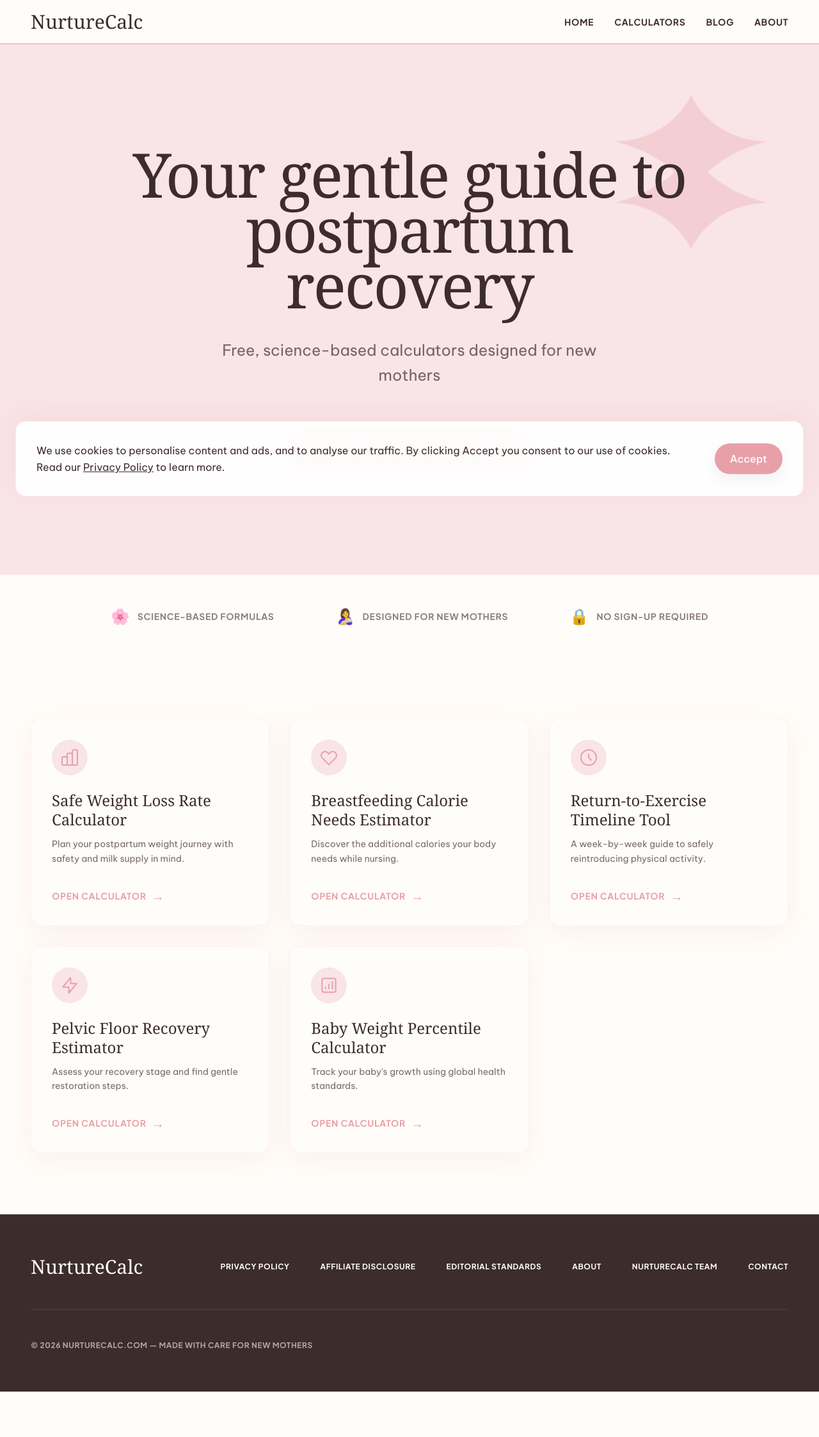
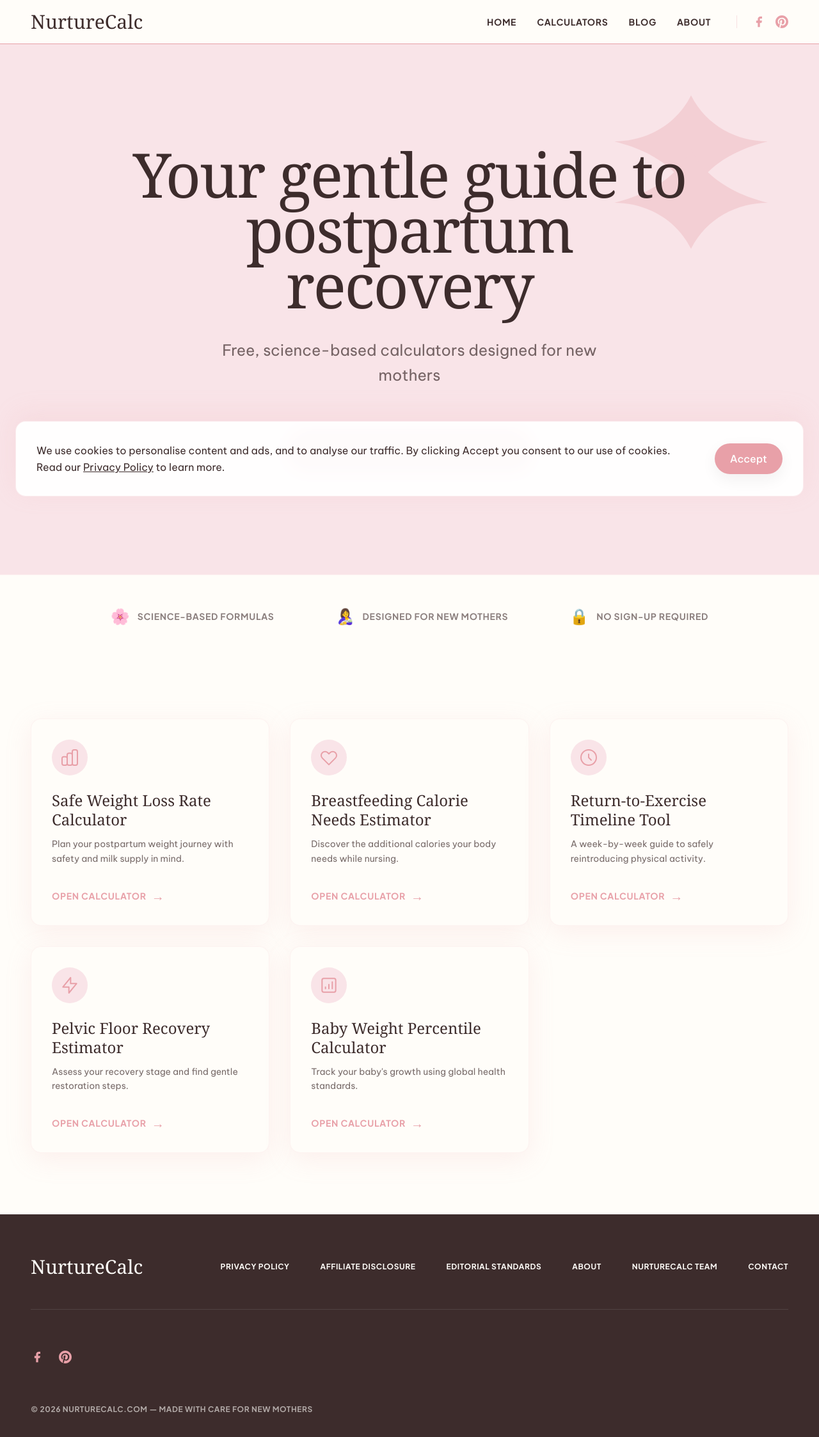
Before and after one commit to josefmomo214/NurtureCalc, a Next.js app: page / in a window 1280 px wide. Shown: the top 2246 px of the page at 64% size. Before the commit the page ends 2175 px from the top, so only its background shows below. Built offline with nearby package versions, Linux system fonts and the light colour scheme.

Commit message:
feat: add social media links and meta tags

```diff
--- a/src/app/page.tsx
+++ b/src/app/page.tsx
@@ -17,6 +17,9 @@ export const metadata: Metadata = {
     description: "Free, science-based postpartum calculators. Safe weight loss, breastfeeding calorie needs, exercise timelines, pelvic floor recovery & baby growth charts. No sign-up required.",
     url: 'https://nurturecalc.com/',
     type: 'website',
+  },
+  other: {
+    "p:domain_verify": "PINTEREST_VERIFICATION_CODE_HERE",
   },
 };
 
--- a/src/components/Footer.tsx
+++ b/src/components/Footer.tsx
@@ -31,6 +31,20 @@ export default function Footer() {
           </nav>
         </div>
 
+        {/* Social Icons */}
+        <div className="flex justify-center md:justify-start gap-6 py-4">
+          <a href="https://www.facebook.com/profile.php?id=61573471182996" target="_blank" rel="noopener noreferrer" className="text-[#E8A0A8] hover:text-[#D58A92] transition-colors" aria-label="Facebook">
+            <svg width="20" height="20" viewBox="0 0 24 24" fill="currentColor">
+              <path d="M18 2h-3a5 5 0 0 0-5 5v3H7v4h3v8h4v-8h3l1-4h-4V7a1 1 0 0 1 1-1h3z" />
+            </svg>
+          </a>
+          <a href="https://www.pinterest.com/NurtureCalc/" target="_blank" rel="noopener noreferrer" className="text-[#E8A0A8] hover:text-[#D58A92] transition-colors" aria-label="Pinterest">
+            <svg width="20" height="20" viewBox="0 0 24 24" fill="currentColor">
+              <path d="M12 0C5.373 0 0 5.373 0 12c0 5.084 3.163 9.426 7.627 11.174-.105-.949-.2-2.405.042-3.441.218-.937 1.407-5.965 1.407-5.965s-.359-.719-.359-1.782c0-1.668.967-2.914 2.171-2.914 1.023 0 1.518.769 1.518 1.69 0 1.029-.655 2.568-.994 3.995-.283 1.194.599 2.169 1.777 2.169 2.133 0 3.772-2.249 3.772-5.495 0-2.873-2.064-4.882-5.012-4.882-3.414 0-5.418 2.561-5.418 5.207 0 1.031.397 2.138.893 2.738a.36.36 0 0 1 .083.345l-.333 1.36c-.053.22-.174.267-.402.161-1.499-.698-2.436-2.889-2.436-4.649 0-3.785 2.75-7.262 7.929-7.262 4.163 0 7.398 2.967 7.398 6.931 0 4.136-2.607 7.464-6.227 7.464-1.216 0-2.359-.632-2.75-1.378l-.748 2.853c-.271 1.043-1.002 2.35-1.492 3.146C9.57 23.812 10.763 24 12 24c6.627 0 12-5.373 12-12S18.627 0 12 0z" />
+            </svg>
+          </a>
+        </div>
+
         <div className="text-center md:text-left">
           <p className="font-label text-xs font-bold tracking-widest opacity-60 uppercase">
             © 2026 NurtureCalc.com — made with care for new mothers
--- a/src/components/Header.tsx
+++ b/src/components/Header.tsx
@@ -20,6 +20,18 @@ export default function Header() {
           <Link href="/#calculators" className="hover:text-[#E8A0A8] transition-colors">CALCULATORS</Link>
           <Link href="/blog" className="hover:text-[#E8A0A8] transition-colors">BLOG</Link>
           <Link href="/about" className="hover:text-[#E8A0A8] transition-colors">ABOUT</Link>
+          <div className="flex items-center gap-4 ml-2 border-l border-[#E8A0A8]/30 pl-6">
+            <a href="https://www.facebook.com/profile.php?id=61573471182996" target="_blank" rel="noopener noreferrer" className="text-[#E8A0A8] hover:text-[#D58A92] transition-colors" aria-label="Facebook">
+              <svg width="20" height="20" viewBox="0 0 24 24" fill="currentColor">
+                <path d="M18 2h-3a5 5 0 0 0-5 5v3H7v4h3v8h4v-8h3l1-4h-4V7a1 1 0 0 1 1-1h3z" />
+              </svg>
+            </a>
+            <a href="https://www.pinterest.com/NurtureCalc/" target="_blank" rel="noopener noreferrer" className="text-[#E8A0A8] hover:text-[#D58A92] transition-colors" aria-label="Pinterest">
+              <svg width="20" height="20" viewBox="0 0 24 24" fill="currentColor">
+                <path d="M12 0C5.373 0 0 5.373 0 12c0 5.084 3.163 9.426 7.627 11.174-.105-.949-.2-2.405.042-3.441.218-.937 1.407-5.965 1.407-5.965s-.359-.719-.359-1.782c0-1.668.967-2.914 2.171-2.914 1.023 0 1.518.769 1.518 1.69 0 1.029-.655 2.568-.994 3.995-.283 1.194.599 2.169 1.777 2.169 2.133 0 3.772-2.249 3.772-5.495 0-2.873-2.064-4.882-5.012-4.882-3.414 0-5.418 2.561-5.418 5.207 0 1.031.397 2.138.893 2.738a.36.36 0 0 1 .083.345l-.333 1.36c-.053.22-.174.267-.402.161-1.499-.698-2.436-2.889-2.436-4.649 0-3.785 2.75-7.262 7.929-7.262 4.163 0 7.398 2.967 7.398 6.931 0 4.136-2.607 7.464-6.227 7.464-1.216 0-2.359-.632-2.75-1.378l-.748 2.853c-.271 1.043-1.002 2.35-1.492 3.146C9.57 23.812 10.763 24 12 24c6.627 0 12-5.373 12-12S18.627 0 12 0z" />
+              </svg>
+            </a>
+          </div>
         </nav>
 
         {/* Mobile Hamburger Toggle */}
@@ -56,6 +68,18 @@ export default function Header() {
               {link.name}
             </Link>
           ))}
+          <div className="flex items-center gap-6 px-2 py-4 mt-2 border-t border-[#E8A0A8]/20">
+            <a href="https://www.facebook.com/profile.php?id=61573471182996" target="_blank" rel="noopener noreferrer" className="text-[#E8A0A8] hover:text-[#D58A92] transition-colors" aria-label="Facebook">
+              <svg width="20" height="20" viewBox="0 0 24 24" fill="currentColor">
+                <path d="M18 2h-3a5 5 0 0 0-5 5v3H7v4h3v8h4v-8h3l1-4h-4V7a1 1 0 0 1 1-1h3z" />
+              </svg>
+            </a>
+            <a href="https://www.pinterest.com/NurtureCalc/" target="_blank" rel="noopener noreferrer" className="text-[#E8A0A8] hover:text-[#D58A92] transition-colors" aria-label="Pinterest">
+              <svg width="20" height="20" viewBox="0 0 24 24" fill="currentColor">
+                <path d="M12 0C5.373 0 0 5.373 0 12c0 5.084 3.163 9.426 7.627 11.174-.105-.949-.2-2.405.042-3.441.218-.937 1.407-5.965 1.407-5.965s-.359-.719-.359-1.782c0-1.668.967-2.914 2.171-2.914 1.023 0 1.518.769 1.518 1.69 0 1.029-.655 2.568-.994 3.995-.283 1.194.599 2.169 1.777 2.169 2.133 0 3.772-2.249 3.772-5.495 0-2.873-2.064-4.882-5.012-4.882-3.414 0-5.418 2.561-5.418 5.207 0 1.031.397 2.138.893 2.738a.36.36 0 0 1 .083.345l-.333 1.36c-.053.22-.174.267-.402.161-1.499-.698-2.436-2.889-2.436-4.649 0-3.785 2.75-7.262 7.929-7.262 4.163 0 7.398 2.967 7.398 6.931 0 4.136-2.607 7.464-6.227 7.464-1.216 0-2.359-.632-2.75-1.378l-.748 2.853c-.271 1.043-1.002 2.35-1.492 3.146C9.57 23.812 10.763 24 12 24c6.627 0 12-5.373 12-12S18.627 0 12 0z" />
+              </svg>
+            </a>
+          </div>
         </nav>
       )}
     </header>
```
